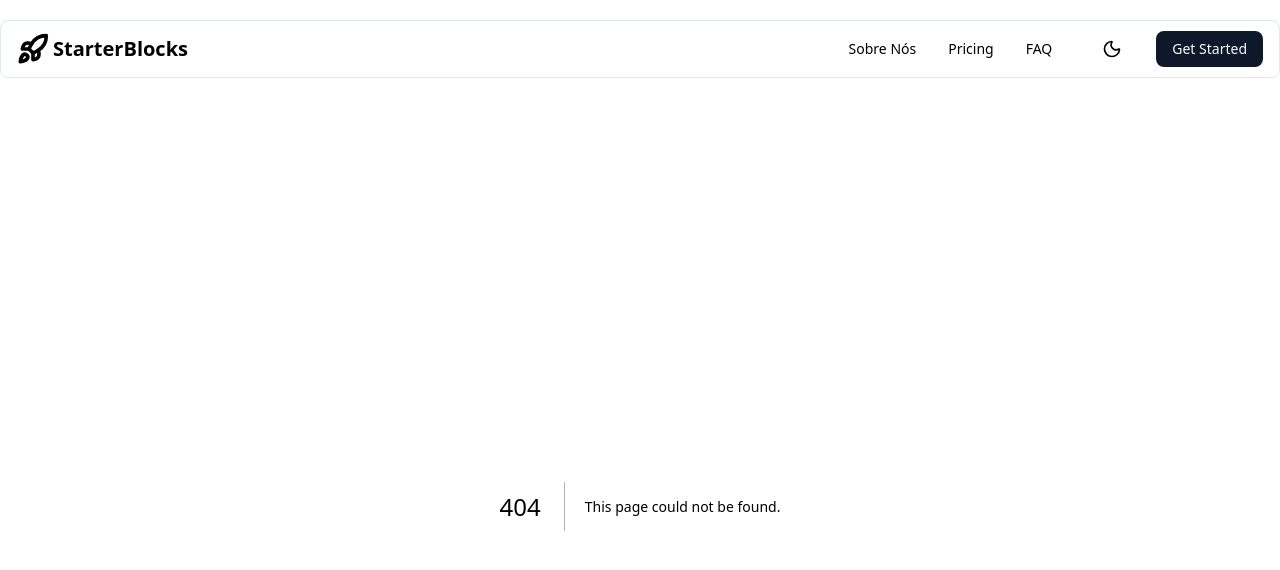
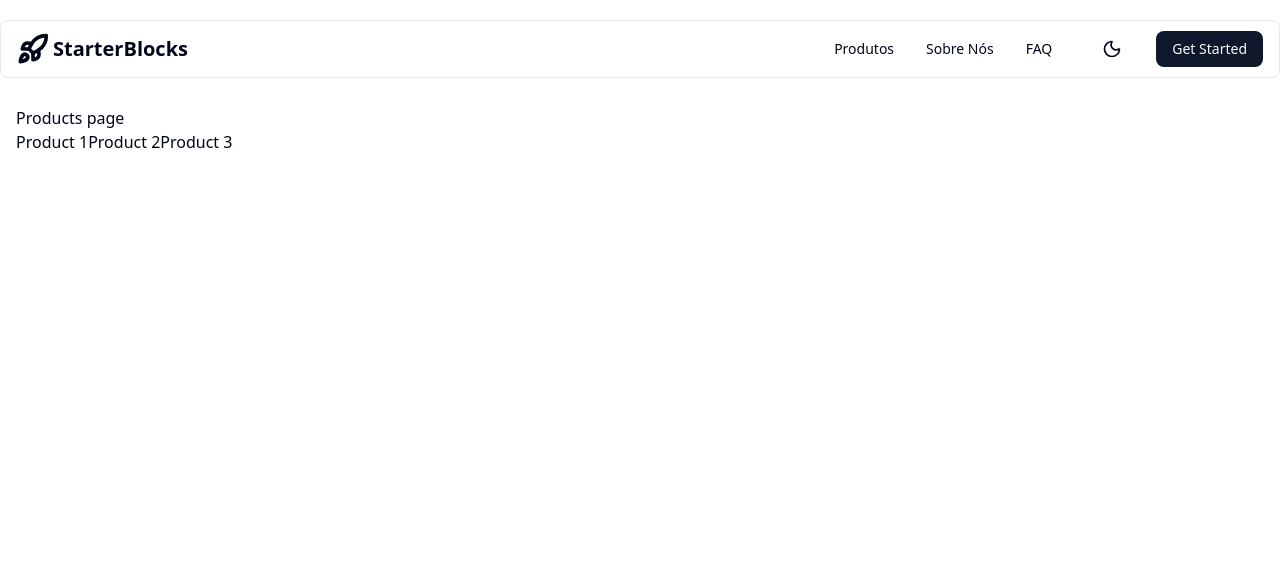
Before and after one commit to leonardodavinci2049/next-feature-v7, a Next.js app: page /products in a window 1280 px wide. Before the commit this address had no page. Shown: the top 570 px of the page. Built offline with nearby package versions, Linux system fonts and the light colour scheme.

Commit message:
Adiciona página de produtos com links para detalhes dos produtos

```diff
--- /dev/null
+++ b/src/app/products/[id]/page.tsx
@@ -0,0 +1,12 @@
+export async function generateStaticParams() {
+  return [{ id: "1" }, { id: "2" }, { id: "3" }];
+}
+
+export default async function ProductPage({
+  params,
+}: {
+  params: Promise<{ id: string }>;
+}) {
+  const { id } = await params;
+  return <h1>Product {id} details</h1>;
+}
--- /dev/null
+++ b/src/app/products/page.tsx
@@ -0,0 +1,12 @@
+import Link from "next/link";
+
+export default function ProductsPage() {
+  return (
+    <>
+      <h1>Products page</h1>
+      <Link href="/products/1">Product 1</Link>
+      <Link href="/products/2">Product 2</Link>
+      <Link href="/products/3">Product 3</Link>
+    </>
+  );
+}
--- a/src/components/blocks/header-01/index.tsx
+++ b/src/components/blocks/header-01/index.tsx
@@ -14,8 +14,8 @@
 import { Suspense } from "react";
 
 const TopMenu = [
+  { name: "Produtos", href: "/products" },
   { name: "Sobre Nós", href: "/about" },
-  { name: "Pricing", href: "#pricing" },
   { name: "FAQ", href: "#faq" },
 ];
 
```
